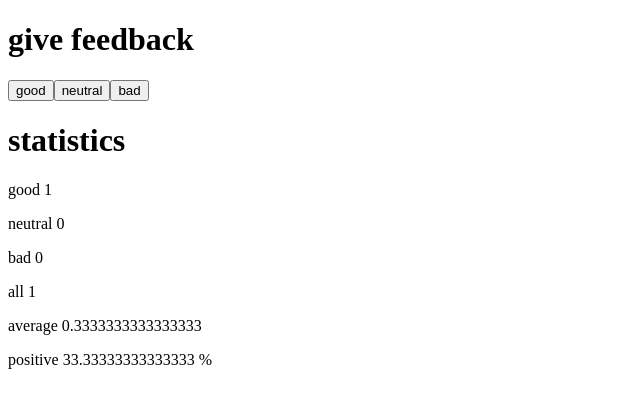
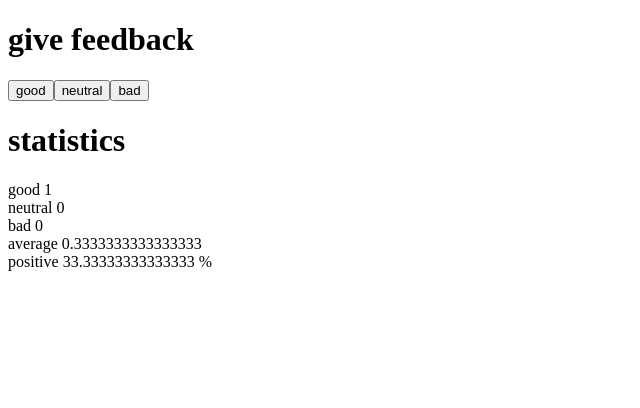
Before and after one commit to Kakashi398/unicafe, a React (Create React App) app: page / in a window 1280 px wide. Both pictures are taken after a click on the button "good". Shown: the top 408 px of the page, without its empty margins (0-640 px from the left). Built offline with nearby package versions, Linux system fonts and the light colour scheme.

Commit message:
1.10: unicafe step5

```diff
--- a/src/App.js
+++ b/src/App.js
@@ -10,7 +10,9 @@ const Statistics = ({good, neutral, bad}) =>{
   if(good === 0 && neutral ===0 && bad ===0){
     return (
       <div>
-        no feedback given
+       <p>
+       no feedback given
+       </p>
       </div>
     )
   }
@@ -20,14 +22,30 @@ const Statistics = ({good, neutral, bad}) =>{
     <div>
       <h1>statistics</h1>
 
-<p>good {good}</p>
-<p>neutral {neutral}</p>
-<p>bad {bad}</p>
-<p>all {all}</p>
-<p>average {average}</p>
-<p>positive {positive} %</p>
+<StatisticsLine text="good" value= {good} />
+<StatisticsLine text="neutral" value= {neutral} />
+<StatisticsLine text="bad" value= {bad} />
+<StatisticsLine text="average" value= {average} />
+<StatisticsLine text="positive" value= {positive + " %"} />
+    </div>
+  )
+}
 
-    </div>
+const StatisticsLine = ({text, value}) => {
+
+  return(
+     <div>
+       {text} {value}
+     </div>
+  )
+}
+
+const Button = ({handleClick, text}) => {
+
+  return(
+    <button onClick={handleClick}>
+    {text}
+  </button>
   )
 }
 
@@ -63,13 +81,14 @@ const App =() => {
       <h1>give feedback</h1>
 
 
-      <button onClick={goodClick} >good</button>
+      < Button handleClick={goodClick} text="good" />
 
-      <button onClick={neutralClick}>neutral</button>
+      <Button handleClick={neutralClick} text="neutral" />
 
-      <button onClick={badClick}>bad</button>
+      < Button handleClick={badClick} text="bad" />
 
-    < Statistics good={good} neutral={neutral} bad={bad} />
+      <Statistics  good={good} neutral={neutral} bad={bad} />
+
     </div>
   )
 }
```
